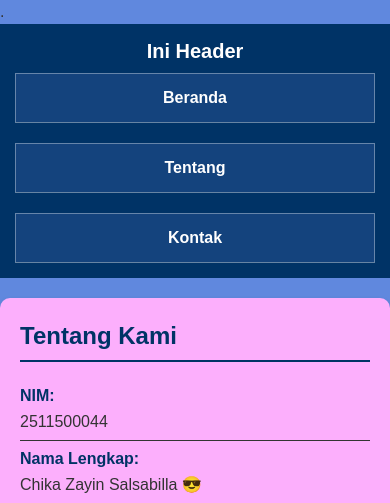
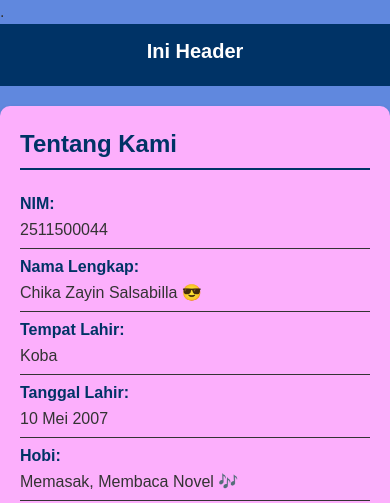
Before and after one commit to 2511500044-CHIKA/2511500044-PWB-TI1B-2526O, a PHP site: page /pertemuan-05/index.html in a window 390 px wide. Shown: the top 503 px of the page. Run offline with PHP 8.4, Linux system fonts and the light colour scheme.

Commit message:
styling nav mobile

```diff
--- a/pertemuan-05/style.css
+++ b/pertemuan-05/style.css
@@ -146,6 +146,14 @@ body {
             top: 8px;
                }
 
+        nav {
+            display: none;
+            flex-direction: column;
+            background: #aaa;
+            width: 100%;
+            padding: 5px 0;
+        }
+
         header {
             background-color: #003366;
             color: #fff;
```
